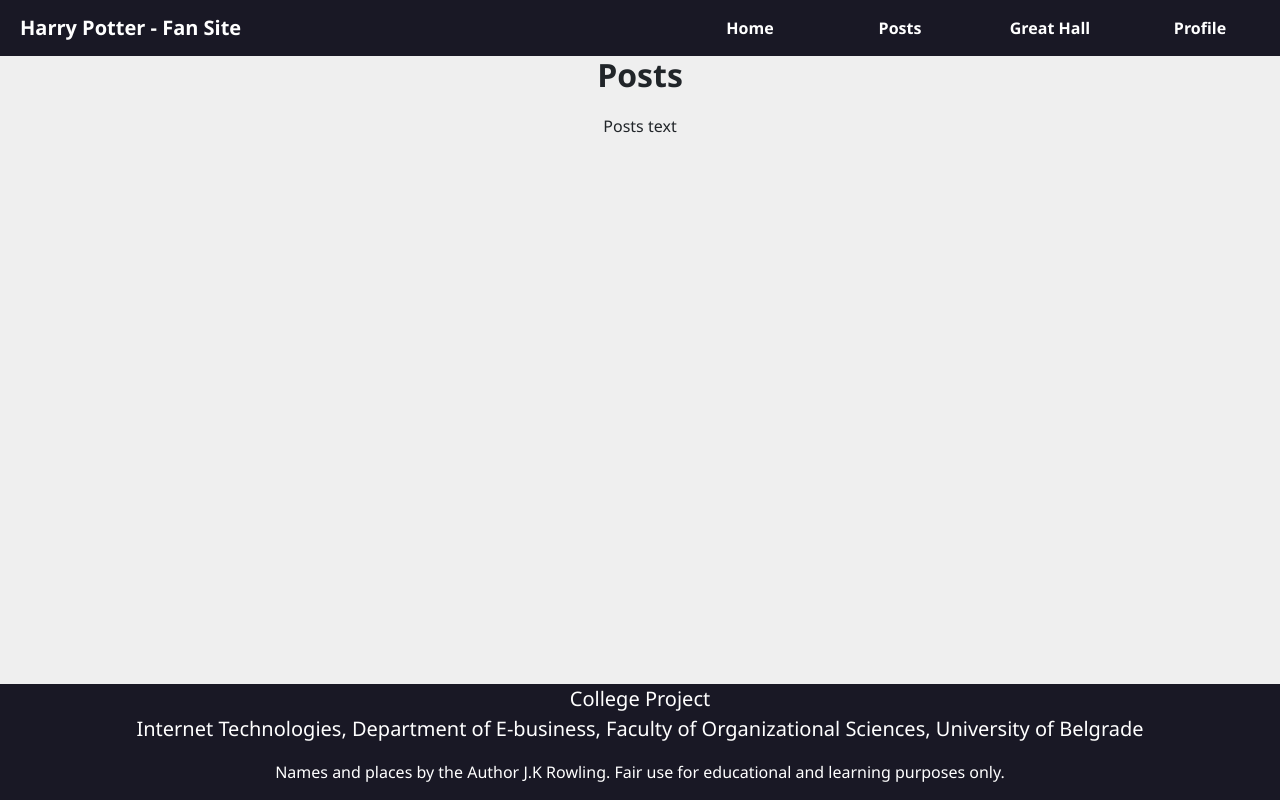
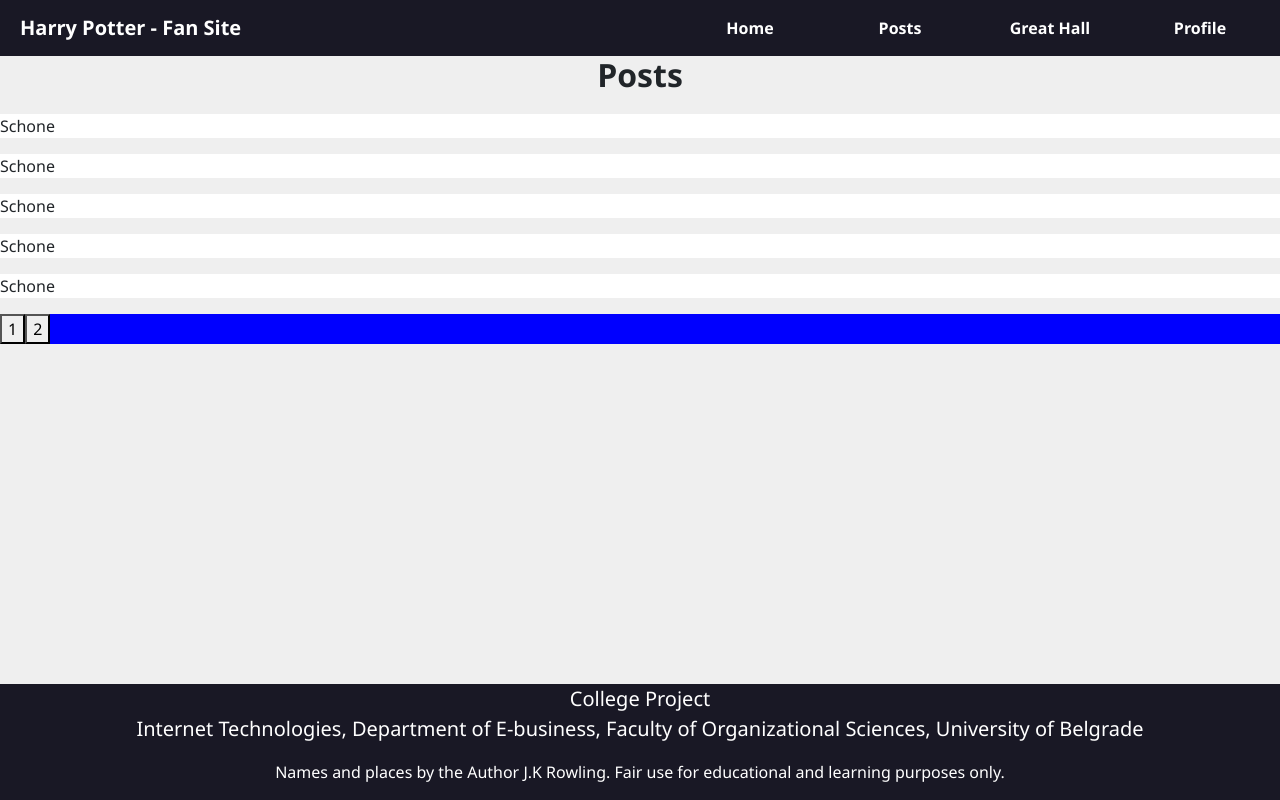
Before and after one commit to hulrog/harry-potter, a React (Create React App) app: page /posts in a window 1280 px wide. Built offline with nearby package versions, Linux system fonts and the light colour scheme.

Commit message:
postovi feed i thumnbail kostur, implementirana paginacija

```diff
--- a/src/components/pages/Posts.js
+++ b/src/components/pages/Posts.js
@@ -1,8 +1,10 @@
+import Feed from "../posts/Feed";
+
 function PostsPage() {
   return (
     <div>
       <h1> Posts </h1>
-      <p style={{ textAlign: "center" }}>Posts text</p>
+      <Feed></Feed>
     </div>
   );
 }
--- /dev/null
+++ b/src/components/posts/Feed.js
@@ -0,0 +1,203 @@
+import React, { useState } from "react";
+import classes from "./Feed.module.css";
+import Pagination from "./Pagination";
+import Thumbnail from "./Thumbnail";
+
+function Feed() {
+  //TODO - get post-ova preko API-ja
+  const postsData = [
+    {
+      id: 1,
+      user: "John Doe",
+      likes: 15,
+      dislikes: 5,
+      content: "This is the first post.",
+      popularity: 250,
+      date: "2023-06-15",
+      time: "14:30:00",
+      awards: [{ name: "Best Post" }, { name: "Most Popular" }],
+      comments: [
+        {
+          comment_id: 1,
+          user: "Jane Smith",
+          text: "Great post!",
+        },
+        {
+          comment_id: 2,
+          user: "Mike Johnson",
+          text: "I disagree with some points.",
+        },
+      ],
+    },
+    {
+      id: 2,
+      user: "Alice Brown",
+      likes: 10,
+      dislikes: 2,
+      content: "Check out this amazing photo!",
+      popularity: 120,
+      date: "2023-06-17",
+      time: "10:45:00",
+      awards: [{ name: "Photo of the Day" }],
+      comments: [
+        {
+          comment_id: 1,
+          user: "Bob Anderson",
+          text: "Incredible shot!",
+        },
+        {
+          comment_id: 2,
+          user: "Sara Wilson",
+          text: "Where was this taken?",
+        },
+      ],
+    },
+    {
+      id: 3,
+      user: "Emily Johnson",
+      likes: 20,
+      dislikes: 3,
+      content: "I just finished reading a great book!",
+      popularity: 180,
+      date: "2023-06-19",
+      time: "18:15:00",
+      awards: [],
+      comments: [
+        {
+          comment_id: 1,
+          user: "David Miller",
+          text: "What's the title of the book?",
+        },
+      ],
+    },
+    {
+      id: 4,
+      user: "Michael Wilson",
+      likes: 8,
+      dislikes: 1,
+      content: "Sharing some exciting news!",
+      popularity: 75,
+      date: "2023-06-20",
+      time: "09:20:00",
+      awards: [],
+      comments: [],
+    },
+    {
+      id: 5,
+      user: "Sophia Clark",
+      likes: 12,
+      dislikes: 0,
+      content: "Throwback to my amazing vacation.",
+      popularity: 200,
+      date: "2023-06-22",
+      time: "16:00:00",
+      awards: [{ name: "Travel Inspiration" }],
+      comments: [
+        {
+          comment_id: 1,
+          user: "Oliver Harris",
+          text: "Looks like a dream destination!",
+        },
+        {
+          comment_id: 2,
+          user: "Emma Davis",
+          text: "I wish I could go there too.",
+        },
+      ],
+    },
+    {
+      id: 6,
+      user: "Daniel Thompson",
+      likes: 6,
+      dislikes: 0,
+      content: "Excited for the upcoming concert!",
+      popularity: 90,
+      date: "2023-06-24",
+      time: "20:30:00",
+      awards: [],
+      comments: [
+        {
+          comment_id: 1,
+          user: "Lily Turner",
+          text: "Which band is performing?",
+        },
+      ],
+    },
+    {
+      id: 7,
+      user: "Olivia Green",
+      likes: 18,
+      dislikes: 4,
+      content: "Thoughts on the latest movie release?",
+      popularity: 150,
+      date: "2023-06-26",
+      time: "12:10:00",
+      awards: [{ name: "Movie Buff" }],
+      comments: [
+        {
+          comment_id: 1,
+          user: "Noah Martinez",
+          text: "I loved it! Great storyline.",
+        },
+        {
+          comment_id: 2,
+          user: "Ava Rodriguez",
+          text: "The cinematography was stunning.",
+        },
+        {
+          comment_id: 3,
+          user: "Ethan Hill",
+          text: "I was expecting more from it.",
+        },
+      ],
+    },
+    {
+      id: 8,
+      user: "Grace Anderson",
+      likes: 14,
+      dislikes: 2,
+      content: "Trying out a new recipe today.",
+      popularity: 100,
+      date: "2023-06-28",
+      time: "15:45:00",
+      awards: [],
+      comments: [
+        {
+          comment_id: 1,
+          user: "William Turner",
+          text: "Let us know how it turns out!",
+        },
+      ],
+    },
+  ];
+
+  console.log(postsData);
+
+  const [currentPage, setCurrentPage] = useState(1);
+  const postsPerPage = 5;
+
+  // Get current posts
+  const indexOfLastPost = currentPage * postsPerPage;
+  const indexOfFirstPost = indexOfLastPost - postsPerPage;
+  const currentPosts = postsData.slice(indexOfFirstPost, indexOfLastPost);
+
+  // Change page
+  const paginate = (pageNumber) => setCurrentPage(pageNumber);
+
+  return (
+    <div className={classes.feedContainer}>
+      {currentPosts.map((post) => (
+        <Thumbnail key={post.id} post={post} />
+      ))}
+
+      <Pagination
+        postsPerPage={postsPerPage}
+        totalPosts={postsData.length}
+        currentPage={currentPage}
+        paginate={paginate}
+      />
+    </div>
+  );
+}
+
+export default Feed;
--- /dev/null
+++ b/src/components/posts/Pagination.js
@@ -0,0 +1,29 @@
+import classes from "./Pagination.module.css";
+
+function Pagination({ postsPerPage, totalPosts, currentPage, paginate }) {
+  const pageNumbers = [];
+
+  // Calculate the total number of pages
+  const totalPages = Math.ceil(totalPosts / postsPerPage);
+
+  // Generate an array of page numbers
+  for (let i = 1; i <= totalPages; i++) {
+    pageNumbers.push(i);
+  }
+
+  return (
+    <div className={classes.paginationContainer}>
+      {pageNumbers.map((number) => (
+        <button
+          key={number}
+          onClick={() => paginate(number)}
+          className={currentPage === number ? "active" : ""}
+        >
+          {number}
+        </button>
+      ))}
+    </div>
+  );
+}
+
+export default Pagination;
--- /dev/null
+++ b/src/components/posts/Pagination.module.css
@@ -0,0 +1,3 @@
+.paginationContainer {
+  background-color: blue;
+}
--- /dev/null
+++ b/src/components/posts/Thumbnail.js
@@ -0,0 +1,11 @@
+import classes from "./Thumbnail.module.css";
+
+function Thumbnail() {
+  return (
+    <div className={classes.thumbnailContainer}>
+      <p> Schone </p>
+    </div>
+  );
+}
+
+export default Thumbnail;
--- /dev/null
+++ b/src/components/posts/Thumbnail.module.css
@@ -0,0 +1,3 @@
+.thumbnailContainer {
+  background-color: white;
+}
```
Also changed, not shown: src/components/posts/Feed.module.css (added).
